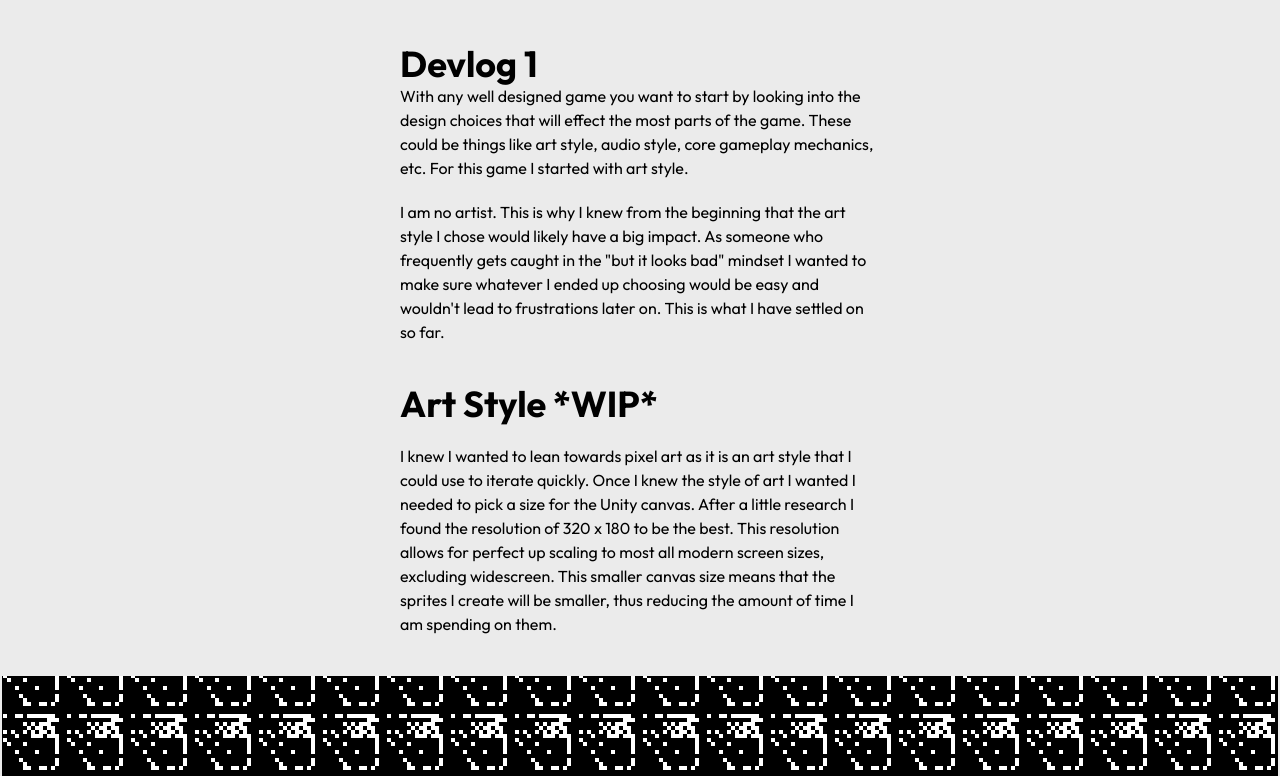
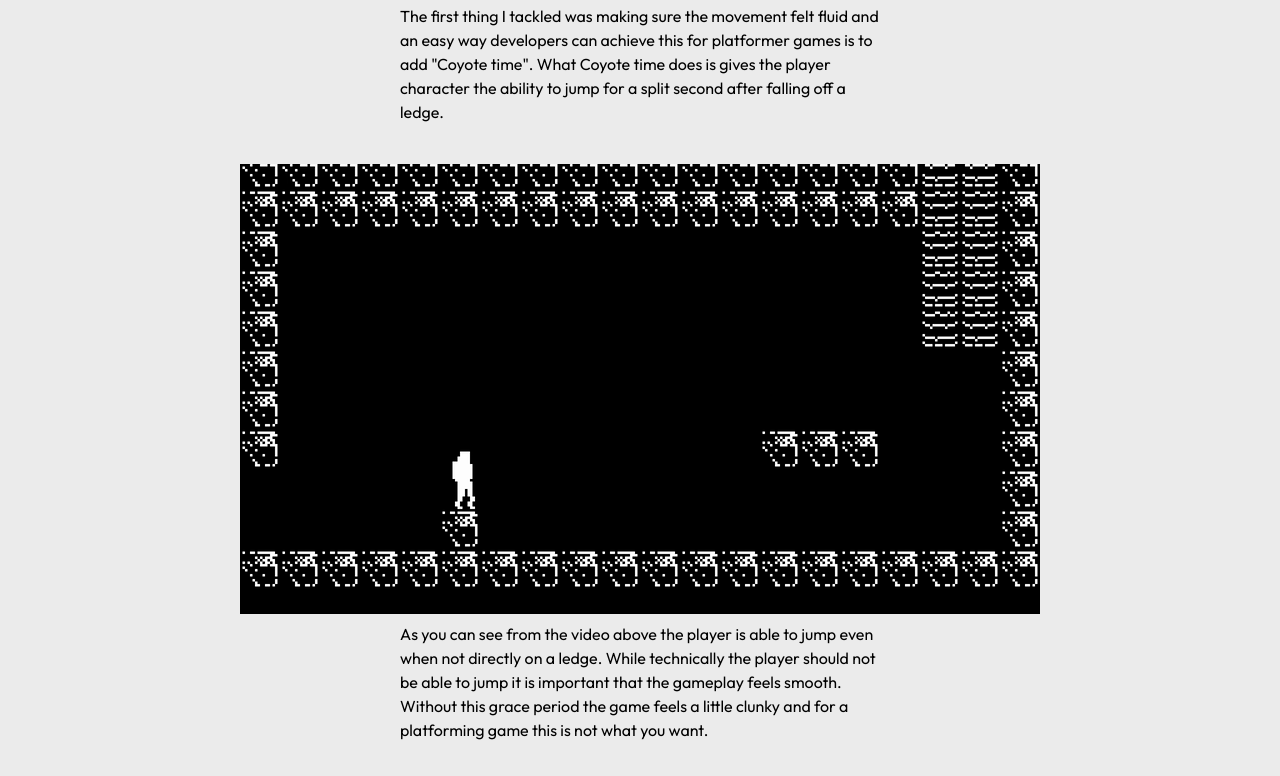
Before and after one commit to njahn88/njahn88.github.io, a React (Vite) app: page /Blog/Devlog in a window 1280 px wide. Shown: the part 550-1326 px from the top of the page. Built offline with nearby package versions, Linux system fonts and the light colour scheme.

Commit message:
Added to devlog 2

```diff
--- a/src/pages/BlogPages/Devlog.jsx
+++ b/src/pages/BlogPages/Devlog.jsx
@@ -2,6 +2,7 @@ import Devlog_1 from '/src/img/Devlog/Devlog_1.png'
 import Devlog_2 from '/src/img/Devlog/Devlog_2.png'
 import Devlog_3 from '/src/img/Devlog/Devlog_3.png'
 import Devlog_Gif_1 from '/src/img/Devlog/Devlog_gif_1.gif'
+import Devlog2_Coyote_Gif from '/src/img/Devlog/Devlog2_Coyote.gif'
 
 export default function Devlog(){
     return (
@@ -19,6 +20,19 @@ export default function Devlog(){
             </div>
             <div className={'flex justify-start px-10 md:px-100 font-outfit font-bold text-4xl pt-10'}>
                 Movement
+            </div>
+            <div className={'flex justify-start px-10 md:px-100 font-outfit'}>
+                The first thing I tackled was making sure the movement felt fluid and an easy way developers can achieve this
+                for platformer games is to add "Coyote time". What Coyote time does is gives the player character the ability
+                to jump for a split second after falling off a ledge.
+            </div>
+            <div className={'flex justify-center pt-10'}>
+                <img src={Devlog2_Coyote_Gif} alt={'Level Design Analysis'} />
+            </div>
+            <div className={'flex justify-start px-10 md:px-100 py-2 font-outfit'}>
+                As you can see from the video above the player is able to jump even when not directly on a ledge. While technically
+                the player should not be able to jump it is important that the gameplay feels smooth. Without this grace period the game
+                feels a little clunky and for a platforming game this is not what you want.
             </div>
             <div className={'flex justify-start px-10 md:px-100 font-outfit font-bold text-4xl pt-10'}>
                 Devlog 1
```
Also changed, not shown: src/img/Devlog/Devlog2_Coyote.gif (added).
